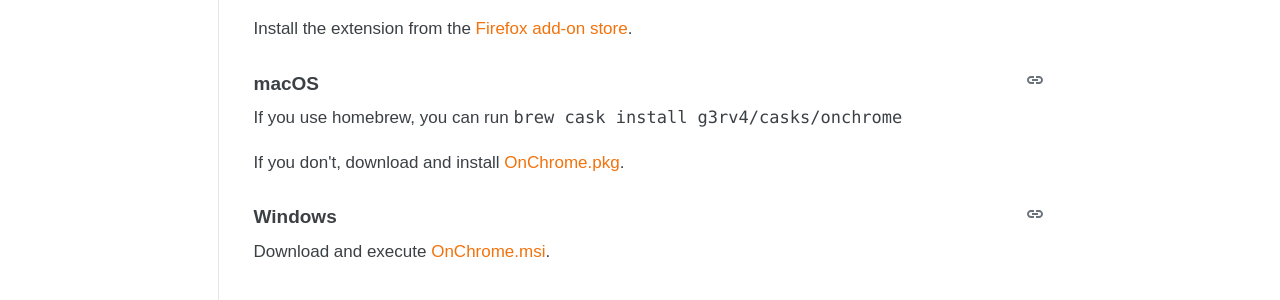
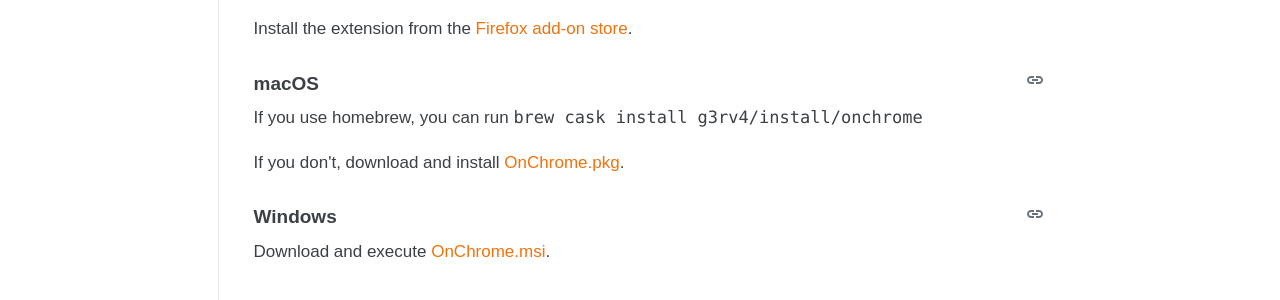
Before and after one commit to g3rv4/onchro.me, a Jekyll site: the page built from native-applications.html, in a window 1280 px wide. Shown: the part 418-718 px from the top of the page. Built offline with Jekyll 4.4.1, drawn with Linux system fonts in a browser that asks for light colours.

Commit message:
Use a nicer cask route

```diff
--- a/native-applications.html
+++ b/native-applications.html
@@ -13,7 +13,7 @@
     <p class="stacks-copy">Install the extension from the <a href="https://addons.mozilla.org/en-US/firefox/addon/onchrome/">Firefox add-on store</a>.</p>
 
     {% header h3 | macOS %}
-    <p class="stacks-copy">If you use homebrew, you can run <span class="ff-mono">brew cask install g3rv4/casks/onchrome</span></p>
+    <p class="stacks-copy">If you use homebrew, you can run <span class="ff-mono">brew cask install g3rv4/install/onchrome</span></p>
     <p class="stacks-copy">If you don't, download and install <a href="https://files.onchro.me/deploy/1.0.0/macOS/OnChrome.pkg" class="js-anchor">OnChrome.pkg</a>.</p>
     {% header h3 | Windows %}
     <p class="stacks-copy">Download and execute <a href="https://files.onchro.me/deploy/1.0.2/win64/OnChrome.msi" class="js-anchor">OnChrome.msi</a>.</p>
```
